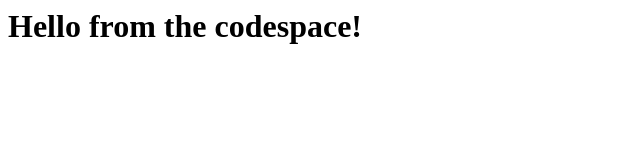
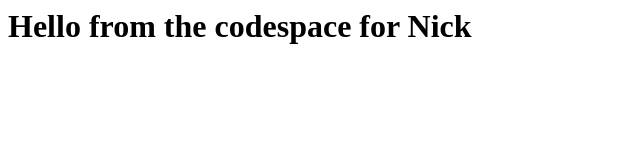
Before and after one commit to nwylde8/skills-code-with-codespaces, a plain HTML site: page index.html in a window 1280 px wide. Shown: the whole page, without its empty margins (0-640 px from the left). Drawn offline with Linux system fonts and the light colour scheme.

Commit message:
Update index.html

```diff
--- a/index.html
+++ b/index.html
@@ -1,3 +1,3 @@
 <html>
-  <h1>Hello from the codespace!</h1>
+  <h1>Hello from the codespace for Nick</h1>
 </html>
```
